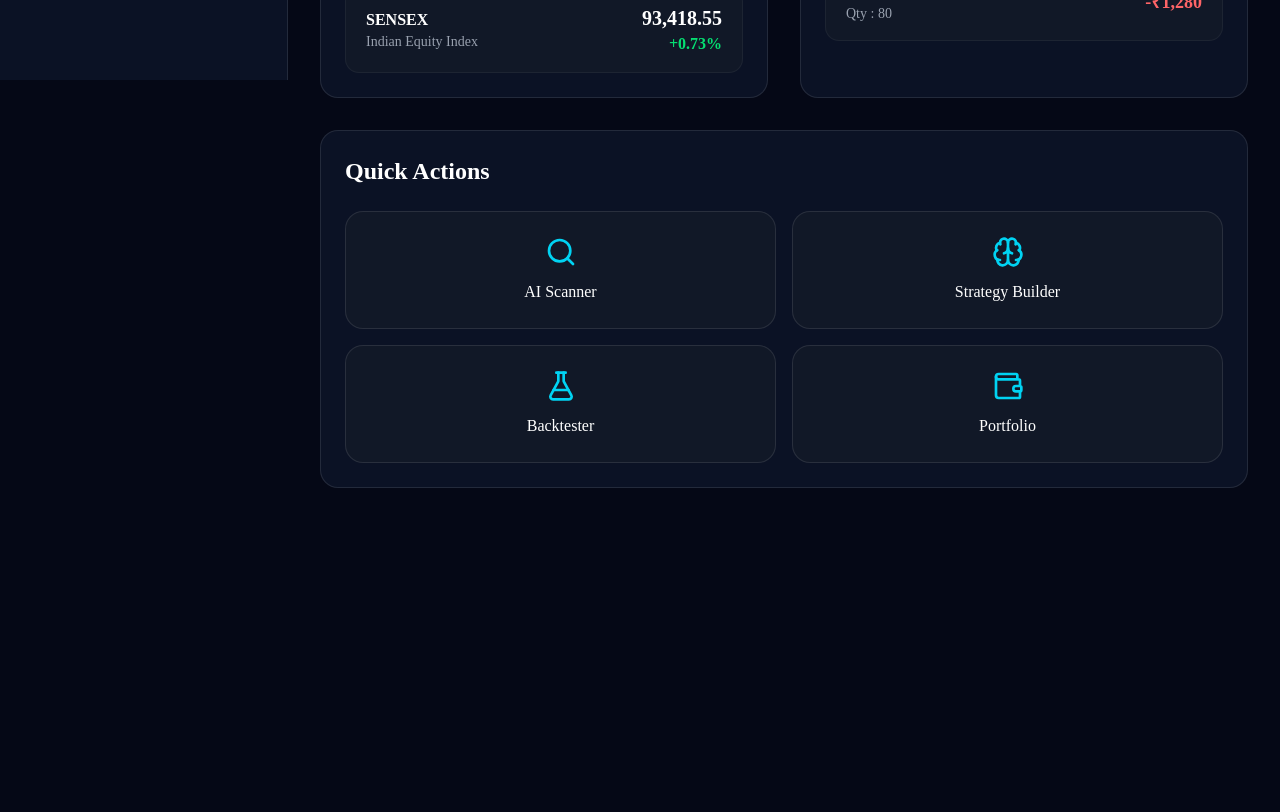
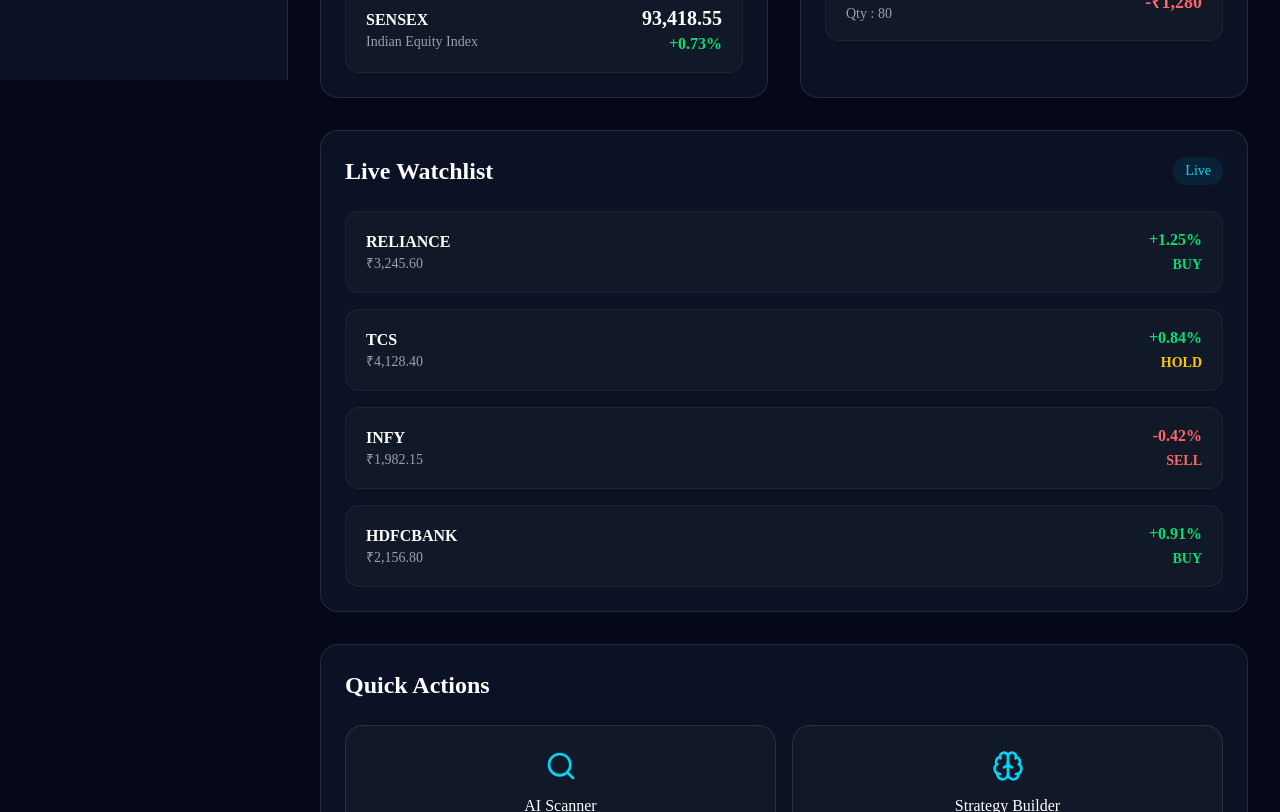
Before and after one commit to priceactionmantra-ai/PAM-AI-Platform, a Next.js app in the folder 03_frontend/: page /dashboard in a window 1280 px wide. Shown: the part 720-1532 px from the top of the page. Before the commit the page ends 1240 px from the top, so only its background shows below. Built offline with nearby package versions, Linux system fonts and the light colour scheme.

Commit message:
Add enterprise dashboard widgets

```diff
--- a/03_frontend/app/dashboard/page.tsx
+++ b/03_frontend/app/dashboard/page.tsx
@@ -3,6 +3,7 @@
 import MarketStatus from "@/components/dashboard/MarketStatus";
 import PortfolioSummary from "@/components/dashboard/PortfolioSummary";
 import QuickActions from "@/components/dashboard/QuickActions";
+import Watchlist from "@/components/dashboard/Watchlist";
 
 export default function DashboardPage() {
   return (
@@ -22,15 +23,14 @@
 
         <OverviewCards />
 
-        <div className="grid gap-8 xl:grid-cols-2">
+<div className="grid gap-8 xl:grid-cols-2">
+  <MarketStatus />
+  <PortfolioSummary />
+</div>
 
-          <MarketStatus />
+<Watchlist />
 
-          <PortfolioSummary />
-
-        </div>
-
-        <QuickActions />
+<QuickActions />
 
       </div>
 
--- /dev/null
+++ b/03_frontend/components/dashboard/Watchlist.tsx
@@ -0,0 +1,101 @@
+"use client";
+
+const watchlist = [
+  {
+    symbol: "RELIANCE",
+    price: "₹3,245.60",
+    change: "+1.25%",
+    signal: "BUY",
+  },
+  {
+    symbol: "TCS",
+    price: "₹4,128.40",
+    change: "+0.84%",
+    signal: "HOLD",
+  },
+  {
+    symbol: "INFY",
+    price: "₹1,982.15",
+    change: "-0.42%",
+    signal: "SELL",
+  },
+  {
+    symbol: "HDFCBANK",
+    price: "₹2,156.80",
+    change: "+0.91%",
+    signal: "BUY",
+  },
+];
+
+export default function Watchlist() {
+  return (
+    <section className="rounded-2xl border border-white/10 bg-[#0B1225] p-6">
+
+      <div className="mb-6 flex items-center justify-between">
+
+        <h2 className="text-2xl font-bold text-white">
+          Live Watchlist
+        </h2>
+
+        <span className="rounded-full bg-cyan-500/10 px-3 py-1 text-sm text-cyan-400">
+          Live
+        </span>
+
+      </div>
+
+      <div className="space-y-4">
+
+        {watchlist.map((stock) => (
+
+          <div
+            key={stock.symbol}
+            className="flex items-center justify-between rounded-xl border border-white/5 bg-[#111827] px-5 py-4"
+          >
+
+            <div>
+
+              <p className="font-bold text-white">
+                {stock.symbol}
+              </p>
+
+              <p className="text-sm text-gray-400">
+                {stock.price}
+              </p>
+
+            </div>
+
+            <div className="text-right">
+
+              <p
+                className={`font-semibold ${
+                  stock.change.startsWith("+")
+                    ? "text-green-400"
+                    : "text-red-400"
+                }`}
+              >
+                {stock.change}
+              </p>
+
+              <span
+                className={`text-sm font-bold ${
+                  stock.signal === "BUY"
+                    ? "text-green-400"
+                    : stock.signal === "SELL"
+                    ? "text-red-400"
+                    : "text-yellow-400"
+                }`}
+              >
+                {stock.signal}
+              </span>
+
+            </div>
+
+          </div>
+
+        ))}
+
+      </div>
+
+    </section>
+  );
+}
```
